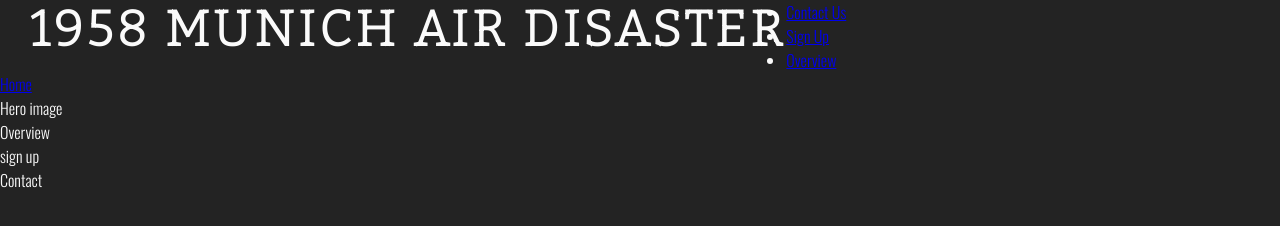
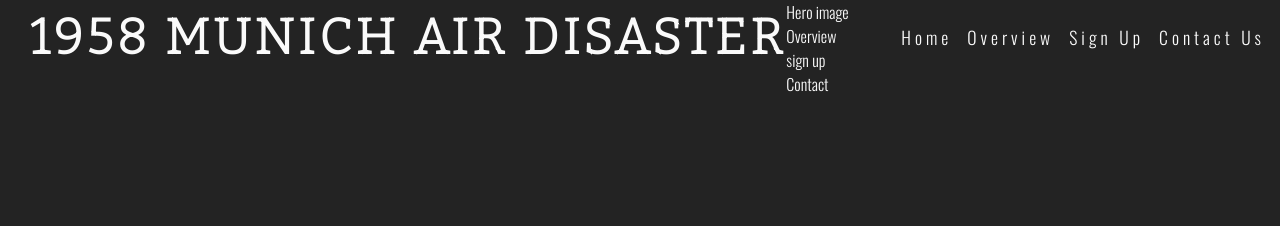
Before and after one commit to mmunson94/Portfolio-Project-1, a plain HTML site: page index.html in a window 1280 px wide. Drawn offline with nearby package versions, Linux system fonts and the light colour scheme.

Commit message:
Style navagation links

```diff
--- a/assets/css/style.css
+++ b/assets/css/style.css
@@ -25,3 +25,28 @@ h1, h2 {
     font-size: 310%;
     margin-left: 30px;
 }
+
+#menu {
+    font-size: 110%;
+    letter-spacing: 4px;
+}
+
+#menu, #logo {
+    line-height: 75px;
+}
+
+
+#menu li {
+    float: right;
+    list-style-type: none;
+    margin-right: 15px;
+}
+
+#menu a {
+    text-decoration: none;
+    color: inherit;
+}
+
+#menu a:hover {
+    border-bottom: 1px solid #fafafa;
+}
--- a/index.html
+++ b/index.html
@@ -16,7 +16,7 @@
             <h1 id="logo">1958 Munich Air Disaster</h1>
         </a>
         <nav>
-            <ul>
+            <ul id="menu">
                 <li>
                     <a href="#">Contact Us</a>
                 </li>
```
